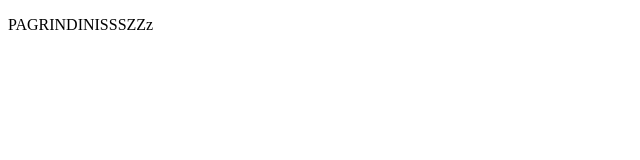
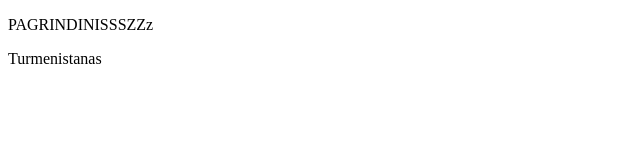
Before and after one commit to Mindaugus/bootcamp, a plain HTML site: page Index.html in a window 1280 px wide. Shown: the full height of the page, 0-640 px from the left. Drawn offline with Linux system fonts and the light colour scheme.

Commit message:
kazka cia merginsim per ff

```diff
--- a/Index.html
+++ b/Index.html
@@ -12,7 +12,10 @@
 
 
         <!-- MAIN -->
-    <main><p>PAGRINDINISSSZZz</p></main>
+    <main><p>PAGRINDINISSSZZz</p>
+
+        <p>Turmenistanas</p>
+    </main>
 
 
     </body>
```
